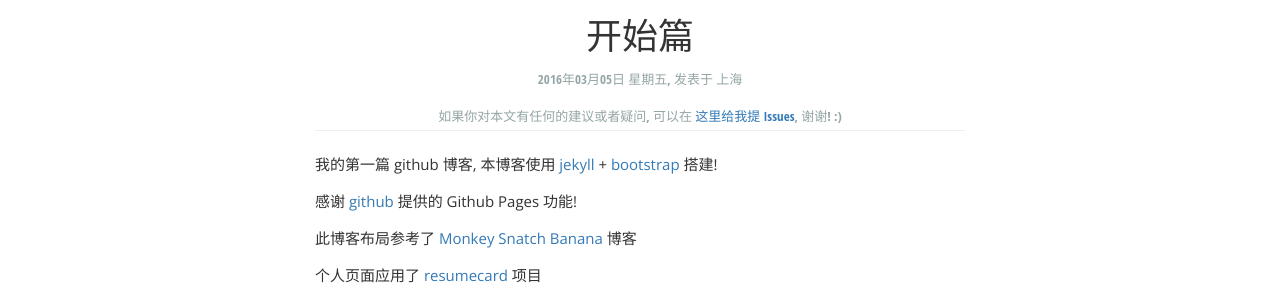
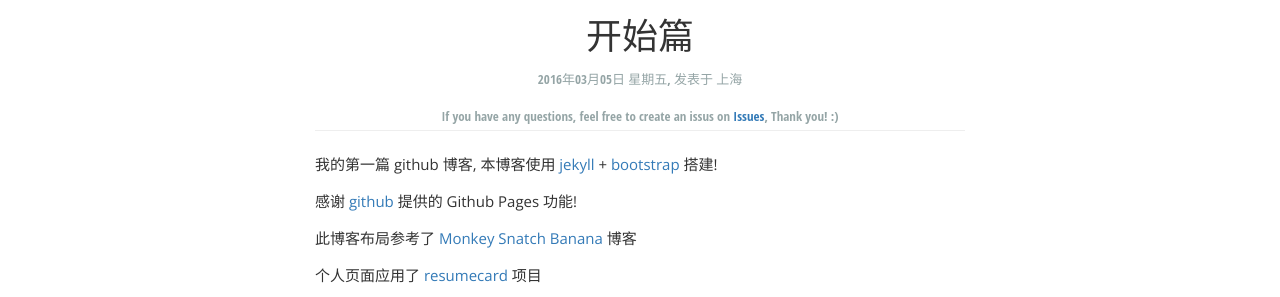
Before and after one commit to TL199712/TL199712.github.io, a Jekyll site: the page built from _posts/2016-03-04-Getting-Started.md, in a window 1280 px wide. Shown: the part 182-479 px from the top of the page. Built offline with Jekyll 4.4.1, drawn with Linux system fonts in a browser that asks for light colours.

Commit message:
Update post_layout.html

```diff
--- a/_layouts/post_layout.html
+++ b/_layouts/post_layout.html
@@ -11,8 +11,8 @@
                     {{ page.time }},  发表于 <span>{{ page.location }}</span>
                 </p>
                 <p class="article-hint">
-                    如果你对本文有任何的建议或者疑问, 可以在
-                    <a href="https://github.com/liungkejin/liungkejin.github.io/issues" target="_blank">这里给我提 Issues</a>, 谢谢! :)
+                    If you have any questions, feel free to create an issus on
+                    <a href="https://github.com/TL199712" target="_blank"> Issues</a>, Thank you! :)
                 </p>
             </header>
             {{ content }}
```
